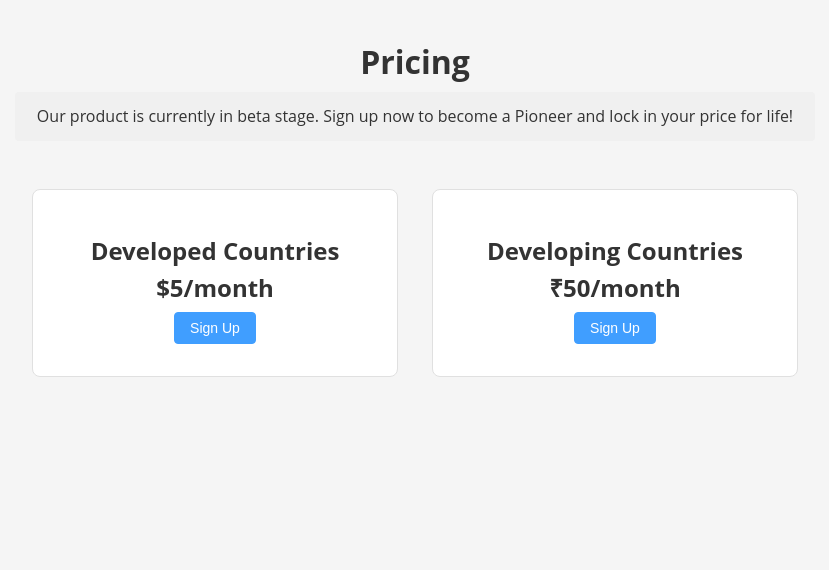
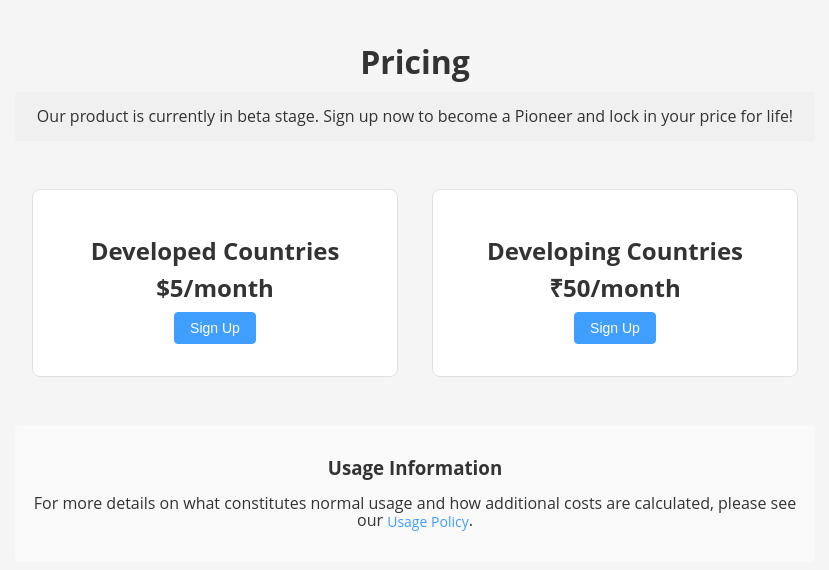
Before and after one commit to advisor-ai-us/platform, a Vue app in the folder webapp/ui/: page /pricing in a window 1280 px wide. Shown: the top 570 px of the page, without its empty margins (225-1054 px from the left). Built offline with nearby package versions, Linux system fonts and the light colour scheme; what vue-signature-pad, vue3-cookies would draw is missing.

Commit message:
added a section for usage information

```diff
--- a/webapp/ui/src/components/PricingComponent.vue
+++ b/webapp/ui/src/components/PricingComponent.vue
@@ -15,6 +15,10 @@
           <p class="price">₹50/month</p>
           <el-button type="primary" @click="signUp('developing')">Sign Up</el-button>
         </div>
+      </div>
+      <div class="usage-info">
+        <h3>Usage Information</h3>
+        <p>For more details on what constitutes normal usage and how additional costs are calculated, please see our <el-link type="primary" href="#">Usage Policy</el-link>.</p>
       </div>
     </div>
   </template>
@@ -66,4 +70,17 @@ export default {
     font-weight: bold;
     margin: 1rem 0;
   }
+
+  .features {
+    text-align: left;
+    padding-left: 20px;
+    margin-bottom: 1rem;
+  }
+
+  .usage-info {
+    margin-top: 2rem;
+    background-color: #f9f9f9;
+    padding: 1rem;
+    border-radius: 4px;
+  }
   </style>
```
Lines whose indentation alone changed are shown as unchanged.
